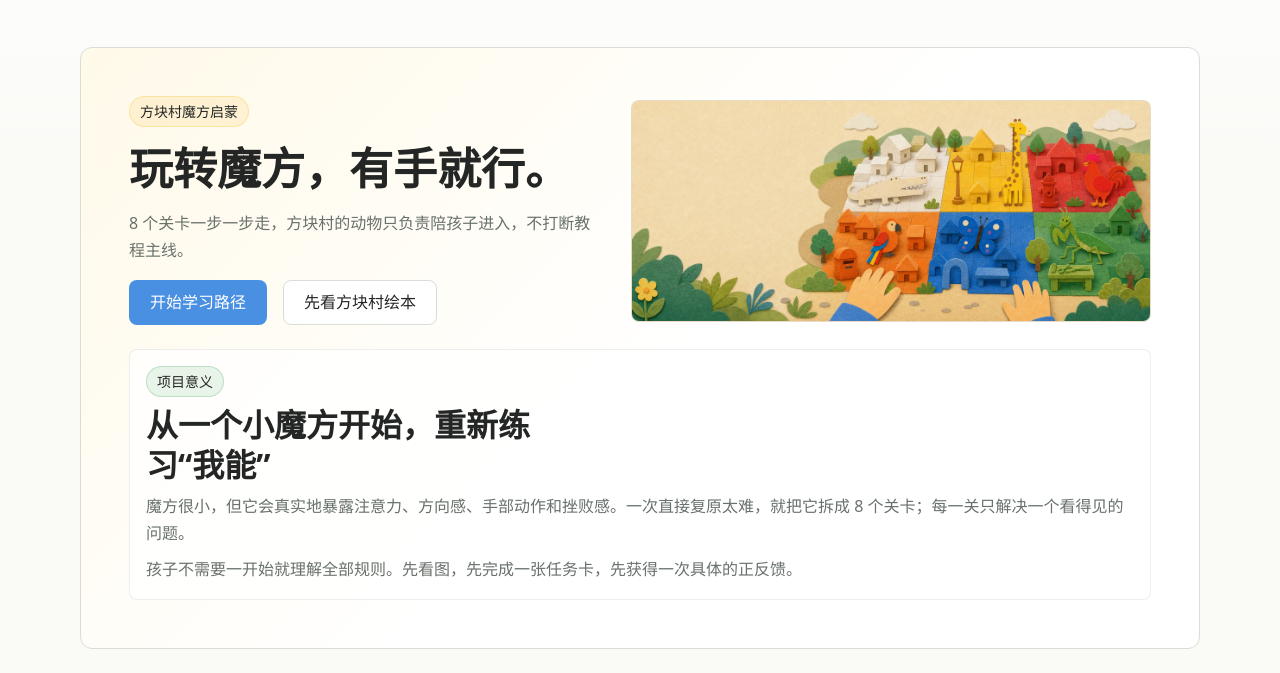
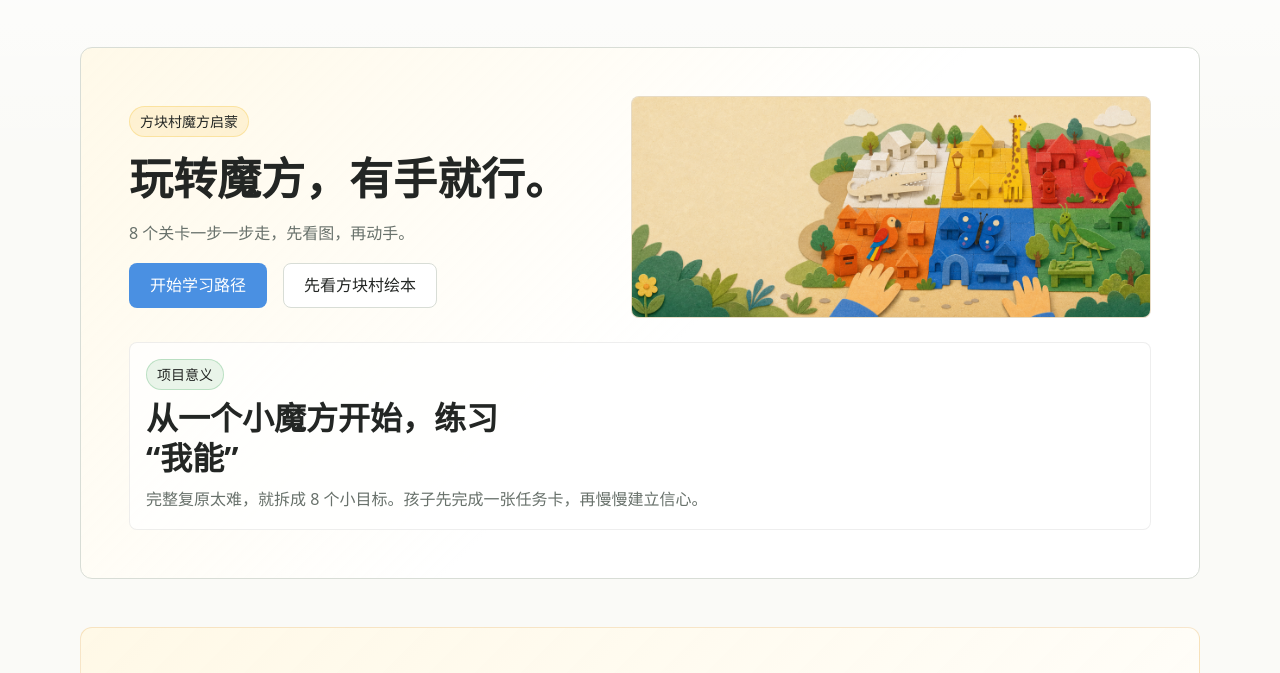
Before and after one commit to Sankeyuk/rubik-cube-enlightenment, an Astro site: page / in a window 1280 px wide. Shown: the part 96-769 px from the top of the page. Built offline with nearby package versions, Linux system fonts and the light colour scheme; Astro itself is replaced by a stand-in of ours; no server answers.

Commit message:
Shorten homepage hero copy

```diff
--- a/src/pages/index.astro
+++ b/src/pages/index.astro
@@ -21,7 +21,7 @@ const heroCover = "/images/picturebook-skin/picturebook/block-village-v1/picture
           <h1 id="hero-title">
             玩转魔方，<br class="mobile-title-break" />有手就行。
           </h1>
-          <p>8 个关卡一步一步走，方块村的动物只负责陪孩子进入，不打断教程主线。</p>
+          <p>8 个关卡一步一步走，先看图，再动手。</p>
           <div class="hero-actions">
             <Button href="/levels" analyticsEvent="levels_click" analyticsProps={{ source_path: "/", source_label: "home_hero" }}>开始学习路径</Button>
             <Button href="/picturebook" variant="secondary" analyticsEvent="picturebook_click" analyticsProps={{ source_path: "/", source_label: "home_hero" }}>先看方块村绘本</Button>
@@ -31,9 +31,8 @@ const heroCover = "/images/picturebook-skin/picturebook/block-village-v1/picture
       </div>
       <section class="intro-principle" aria-labelledby="intro-principle-title">
         <Badge tone="green">项目意义</Badge>
-        <h2 id="intro-principle-title">从一个小魔方开始，重新练习“我能”</h2>
-        <p>魔方很小，但它会真实地暴露注意力、方向感、手部动作和挫败感。一次直接复原太难，就把它拆成 8 个关卡；每一关只解决一个看得见的问题。</p>
-        <p>孩子不需要一开始就理解全部规则。先看图，先完成一张任务卡，先获得一次具体的正反馈。</p>
+        <h2 id="intro-principle-title">从一个小魔方开始，练习“我能”</h2>
+        <p>完整复原太难，就拆成 8 个小目标。孩子先完成一张任务卡，再慢慢建立信心。</p>
       </section>
     </section>
 
```
